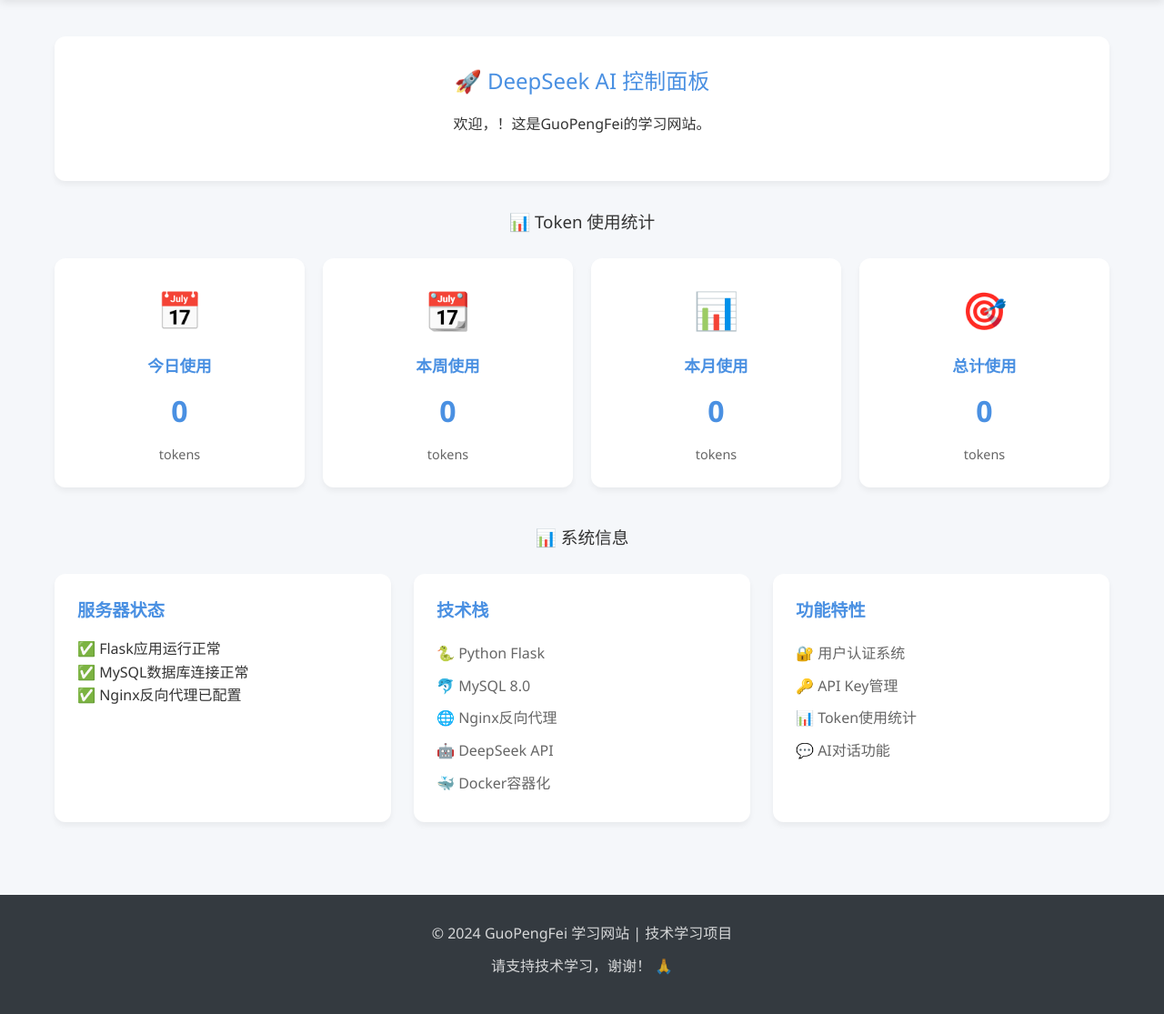
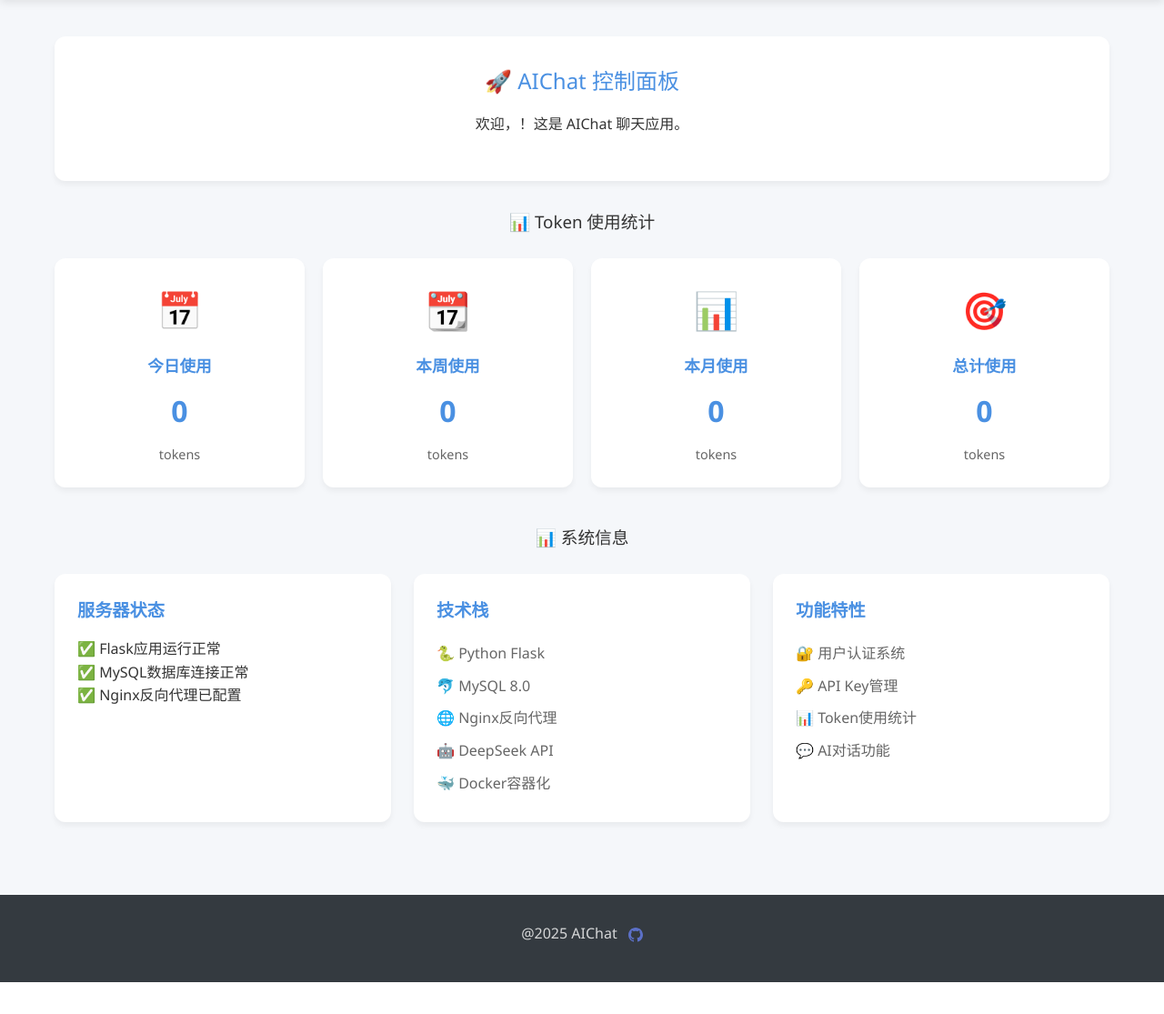
Before and after one commit to wisdomfriend/AIChat, a Flask app: template flask_app/templates/dashboard.html in a window 1280 px wide. Shown: the part 88-1203 px from the top of the page at 91% size. After the commit the page ends 1168 px from the top, so only its background shows below. Run offline with Flask 3, Linux system fonts and the light colour scheme; the template is opened without the code that fills it, so the values that code supplies are empty.

Commit message:
1 首页title修改

```diff
--- a/flask_app/templates/dashboard.html
+++ b/flask_app/templates/dashboard.html
@@ -3,7 +3,7 @@
 <head>
     <meta charset="UTF-8">
     <meta name="viewport" content="width=device-width, initial-scale=1.0">
-    <title>仪表板 - GuoPengFei学习网站</title>
+    <title>仪表板 - AIChat</title>
     <link rel="icon" type="image/x-icon" href="{{ url_for('static', filename='favicon.ico') }}">
     <link rel="stylesheet" href="{{ url_for('static', filename='css/dashboard.css') }}">
 </head>
@@ -34,8 +34,8 @@
             {% endwith %}
 
             <div class="welcome-section">
-                <h2>🚀 DeepSeek AI 控制面板</h2>
-                <p>欢迎，{{ user.username }}！这是GuoPengFei的学习网站。</p>
+                <h2>🚀 AIChat 控制面板</h2>
+                <p>欢迎，{{ user.username }}！这是 AIChat 聊天应用。</p>
                 <div class="action-buttons">
                     {% if user.is_admin %}
                     <a href="{{ url_for('admin.admin') }}" class="btn btn-primary">管理设置</a>
@@ -111,8 +111,13 @@
         </main>
 
         <footer class="dashboard-footer">
-            <p>© 2024 GuoPengFei 学习网站 | 技术学习项目</p>
-            <p>请支持技术学习，谢谢！ 🙏</p>
+            <p>@2025 AIChat
+                <a href="https://github.com/wisdomfriend/AIChat" target="_blank" rel="noopener noreferrer" style="margin-left: 8px; color: #667eea; text-decoration: none;">
+                    <svg width="16" height="16" viewBox="0 0 24 24" fill="currentColor" style="vertical-align: middle;">
+                        <path d="M12 0c-6.626 0-12 5.373-12 12 0 5.302 3.438 9.8 8.207 11.387.599.111.793-.261.793-.577v-2.234c-3.338.726-4.033-1.416-4.033-1.416-.546-1.387-1.333-1.756-1.333-1.756-1.089-.745.083-.729.083-.729 1.205.084 1.839 1.237 1.839 1.237 1.07 1.834 2.807 1.304 3.492.997.107-.775.418-1.305.762-1.604-2.665-.305-5.467-1.334-5.467-5.931 0-1.311.469-2.381 1.236-3.221-.124-.303-.535-1.524.117-3.176 0 0 1.008-.322 3.301 1.23.957-.266 1.983-.399 3.003-.404 1.02.005 2.047.138 3.006.404 2.291-1.552 3.297-1.23 3.297-1.23.653 1.653.242 2.874.118 3.176.77.84 1.235 1.911 1.235 3.221 0 4.609-2.807 5.624-5.479 5.921.43.372.823 1.102.823 2.222v3.293c0 .319.192.694.801.576 4.765-1.589 8.199-6.086 8.199-11.386 0-6.627-5.373-12-12-12z"/>
+                    </svg>
+                </a>
+            </p>
         </footer>
     </div>
 </body>
```
Also changed, not shown: flask_app/templates/admin.html (+8 -2 lines), flask_app/templates/chat.html (+4 -4 lines), flask_app/templates/login.html (+9 -3 lines), flask_app/templates/register.html (+9 -3 lines), README.md, flask_app/static/favicon.ico, images/main_page.png (added).
